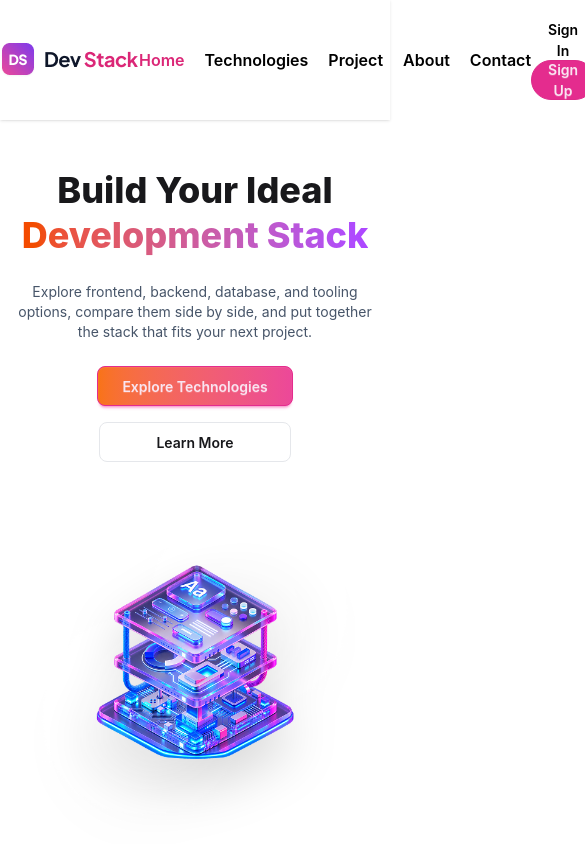
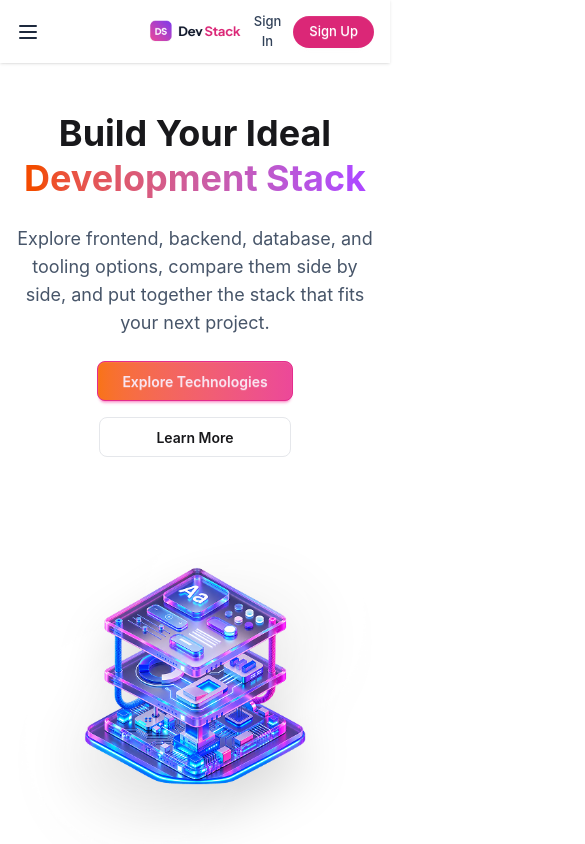
Before and after one commit to hakim-azizul/DevStack, a React (Vite) app: page / in a window 390 px wide. Shown: the top 844 px of the page, 585 px wide, since content can reach past the window. Built offline with nearby package versions, Linux system fonts and the light colour scheme.

Commit message:
Added responsiveness in the UI for Better UX

```diff
--- a/src/Components/Banner.tsx
+++ b/src/Components/Banner.tsx
@@ -3,12 +3,12 @@ import banner from "../assets/banner-stack.png"
 const Banner = () => {
 
     return (
-        <div className="container mx-auto px-4 py-12 md:py-20 grid grid-cols-1 md:grid-cols-2 items-center gap-10 lg:gap-20">
+        <div className="container mx-auto px-4 pt-12 md:pt-20 grid grid-cols-1 md:grid-cols-2 items-center gap-10 lg:gap-20">
             <div className="flex flex-col items-center md:items-start text-center md:text-left">
-                <h1 className="text-4xl md:text-5xl lg:text-6xl font-extrabold leading-tight">Build Your Ideal <br/>
+                <h1 className="text-4xl md:text-5xl lg:text-6xl font-bold md:font-extrabold leading-tight">Build Your Ideal <br/>
                 <span className="text-transparent bg-clip-text bg-linear-to-r from-orange-600 to-purple-500">Development Stack</span></h1>
 
-                <p className="my-6 text-[#475569] text-sm md:text-lg max-w-xl">
+                <p className="my-6 text-[#475569] text-lg max-w-xl">
                 Explore frontend, backend, database, and tooling options, compare them side by side, and put together the stack that fits your next project.
                 </p>
 
@@ -18,7 +18,7 @@ const Banner = () => {
                 </div>
             </div>
             <div className="flex justify-center md:justify-end">
-                <img src={banner} alt="Banner Stack" className="w-full max-w-xs md:max-w-md lg:max-w-lg object-contain drop-shadow-2xl hover:scale-105 transition-transform duration-300" />
+                <img src={banner} alt="Banner Stack" className="w-full md:max-w-md lg:max-w-lg object-contain drop-shadow-2xl hover:scale-105 transition-transform duration-300" />
             </div>
         </div>
     )
--- a/src/Components/Footer.tsx
+++ b/src/Components/Footer.tsx
@@ -14,7 +14,7 @@ export function Footer() {
                             <li className="hover:text-purple-600 cursor-pointer transition-colors">LinkedIn</li>
                         </ul>
                     </div>
-                    <div>
+                    <div className="hidden md:block">
                         <h4 className="font-bold text-slate-900 mb-4 tracking-wide text-sm">PRODUCT</h4>
                         <ul className="space-y-3 text-sm text-slate-500">
                             <li>Home</li>
@@ -22,7 +22,7 @@ export function Footer() {
                             <li>Projects</li>
                         </ul>
                     </div>
-                    <div>
+                    <div className="hidden md:block">
                         <h4 className="font-bold text-slate-900 mb-4 tracking-wide text-sm">COMPANY</h4>
                         <ul className="space-y-3 text-sm text-slate-500">
                             <li className="hover:text-purple-600 cursor-pointer transition-colors">About</li>
@@ -30,7 +30,7 @@ export function Footer() {
                             <li className="hover:text-purple-600 cursor-pointer transition-colors">Careers</li>
                         </ul>
                     </div>
-                    <div>
+                    <div className="hidden md:block">
                         <h4 className="font-bold text-slate-900 mb-4 tracking-wide text-sm">LEGAL</h4>
                         <ul className="space-y-3 text-sm text-slate-500">
                             <li className="hover:text-purple-600 cursor-pointer transition-colors">Privacy Policy</li>
--- a/src/Components/Nav.tsx
+++ b/src/Components/Nav.tsx
@@ -3,21 +3,32 @@ import Logo from "../assets/logo-text.png"
 const Nav = () => {
 
     return (
-        <nav className="py-5 sticky top-0 z-50 bg-base-80 shadow-sm backdrop-blur-3xl">
-            <div className='container mx-auto flex justify-between items-center'>
-                <img src={Logo} alt="Logo" />
-                <div>
-                    <ul className="flex justify-center items-center gap-5 text-black font-semibold ">
-                        <li className="cursor-pointer  text-[#DB2777] hover:text-[#DB2777] transition-colors duration-300">Home</li>
-                        <li className="cursor-pointer hover:text-[#DB2777] transition-colors duration-300">Technologies</li>
-                        <li className="cursor-pointer hover:text-[#DB2777] transition-colors duration-300">Project</li>
-                        <li className="cursor-pointer hover:text-[#DB2777] transition-colors duration-300">About</li>
-                        <li className="cursor-pointer hover:text-[#DB2777] transition-colors duration-300">Contact</li>
+        <nav className="py-3 md:py-4 sticky top-0 z-50 bg-white/80 shadow-sm backdrop-blur-md">
+            <div className='container mx-auto flex justify-between items-center w-full px-4 lg:px-8'>
+                <div className="flex-1 md:hidden">
+                    <button className="text-slate-800 focus:outline-none flex items-center">
+                        <svg xmlns="http://www.w3.org/2000/svg" className="h-6 w-6" fill="none" viewBox="0 0 24 24" stroke="currentColor">
+                            <path strokeLinecap="round" strokeLinejoin="round" strokeWidth={2} d="M4 6h16M4 12h16M4 18h16" />
+                        </svg>
+                    </button>
+                </div>
+                <div className="flex-1 flex justify-center md:flex-none md:justify-start">
+                    <a href="/">
+                        <img src={Logo} alt="DevStack Logo" className="h-6 md:h-7 object-contain" />
+                    </a>
+                </div>
+                <div className="hidden md:flex flex-1 justify-center">
+                    <ul className="flex items-center gap-6 text-[15px] font-medium text-slate-800">
+                        <li className="cursor-pointer text-[#DB2777] hover:text-[#DB2777] transition-colors">Home</li>
+                        <li className="cursor-pointer hover:text-[#DB2777] transition-colors">Technologies</li>
+                        <li className="cursor-pointer hover:text-[#DB2777] transition-colors">Project</li>
+                        <li className="cursor-pointer hover:text-[#DB2777] transition-colors">About</li>
+                        <li className="cursor-pointer hover:text-[#DB2777] transition-colors">Contact</li>
                     </ul>
                 </div>
-                <div>
-                    <button className="btn btn-link text-black no-underline hover:text-[#c01b65] transition-colors duration-300">Sign In</button>
-                    <button className="btn btn-active btn-secondary rounded-full">Sign Up</button>
+                <div className="flex-1 flex justify-end md:flex-none items-center gap-3 sm:gap-4">
+                    <button className="text-[13px] sm:text-sm font-medium text-slate-700 hover:text-[#c01b65] transition-colors">Sign In</button>
+                    <button className="btn btn-sm rounded-full px-4 sm:px-5 text-[13px] font-medium min-h-0 h-8 border-none bg-[#DB2777] hover:bg-[#c01b65] text-white">Sign Up</button>
                 </div>
             </div>
         </nav>
--- a/src/Components/Technologies/Techs.tsx
+++ b/src/Components/Technologies/Techs.tsx
@@ -12,7 +12,7 @@ const Techs = ({techPromise}: TechsProps) => {
     const techs = use(techPromise)
     return (
         <>
-        <div id="tech-section" className="container mx-auto py-10 scroll-mt-12">
+        <div id="tech-section" className="container mx-auto py-0 md:py-10 px-3 md:px-0 scroll-mt-12 flex flex-col items-center md:items-start">
             <h1 className="text-3xl font-bold text-gray-900 mb-2">Explore the <span className="text-transparent bg-clip-text bg-linear-to-r from-[#EC4899] to-[#8B5CF6]">Technologies</span></h1>
             <p className="text-gray-600 mb-8">Pick one technology per category to build your ideal stack.</p>
             <div className="grid lg:grid-cols-4 gap-8 items-start">
```
